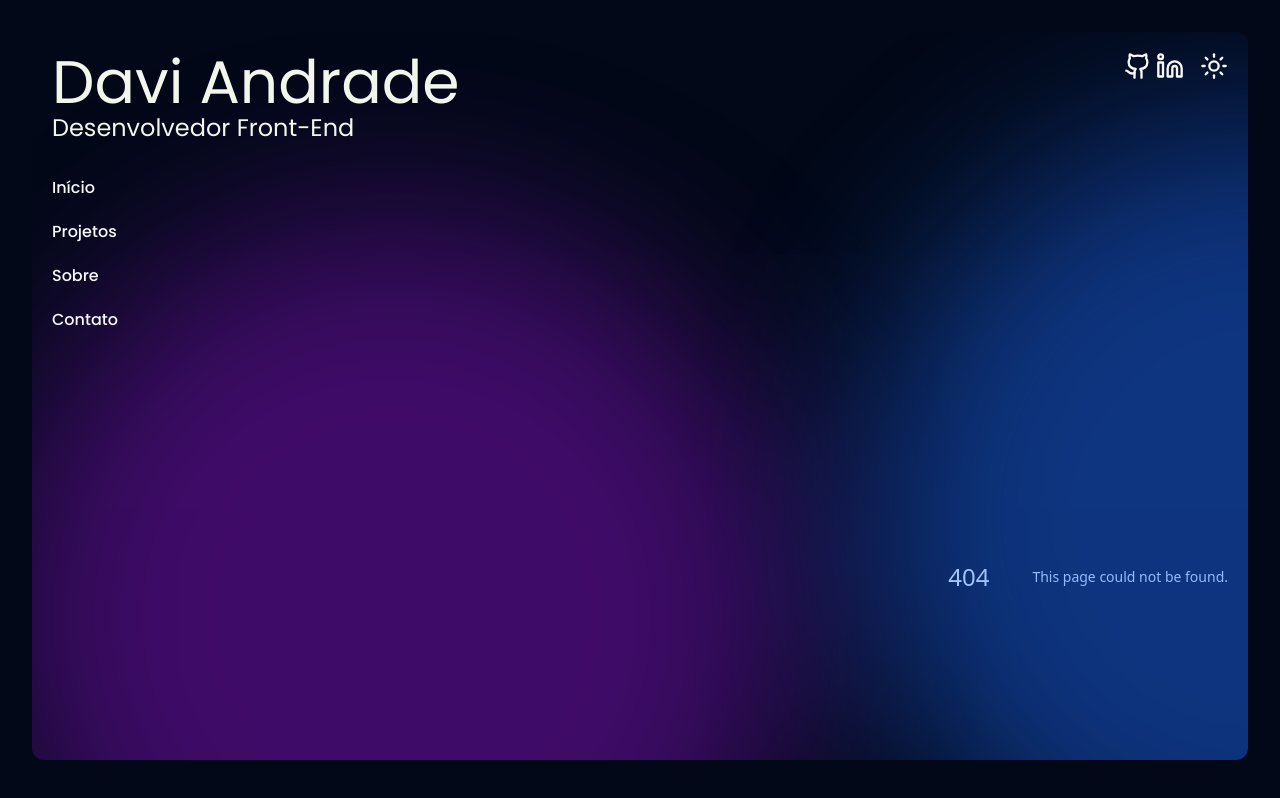
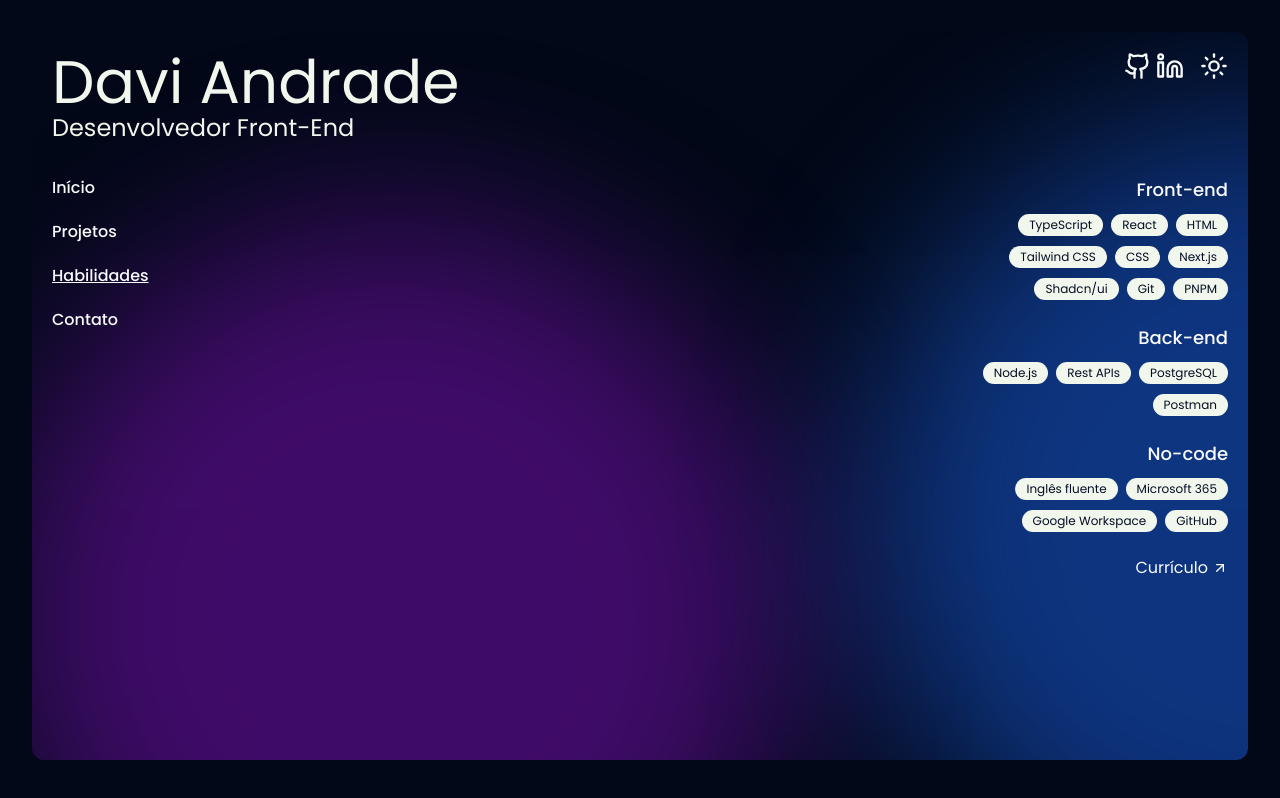
Before and after one commit to davi-andrade-js/dv-portfolio, a Next.js app: page /skills in a window 1280 px wide. Before the commit this address had no page. Built offline with nearby package versions, Linux system fonts and the light colour scheme.

Commit message:
change info page name to skills and rename resume component

```diff
--- a/src/app/(routes)/info/page.tsx
+++ b/src/app/(routes)/skills/page.tsx
@@ -1,5 +1,4 @@
-import Resume from "@/components/Resume";
-import Sidebar from "@/components/Sidebar";
+import DownloadResumeBtn from "@/components/DownloadResumeBtn";
 import { Badge } from "@/components/ui/badge";
 
 export default function Info() {
@@ -30,13 +29,14 @@ export default function Info() {
 
   return (
     <>
-      <main className="fadeIn flex h-full flex-col justify-end md:flex-row md:justify-between">
+      <div className="fadeIn flex h-full flex-col justify-end md:flex-row md:justify-between">
         <div className="font-poppinsRegular z-10 flex h-fit flex-col items-end justify-end space-y-4 text-base md:w-72 md:space-y-6">
           {skills.map((skill) => (
             <div key={skill.name} className="space-y-2 transition-all">
               <h3 className="font-poppinsMedium text-end text-lg transition-all">
                 {skill.name}
               </h3>
+
               <div className="flex h-fit flex-row flex-wrap justify-end gap-1 md:gap-2">
                 {skill.techs.map((tech) => (
                   <div key={tech}>
@@ -49,9 +49,9 @@ export default function Info() {
             </div>
           ))}
 
-          <Resume />
+          <DownloadResumeBtn />
         </div>
-      </main>
+      </div>
     </>
   );
 }
--- a/src/app/page.tsx
+++ b/src/app/page.tsx
@@ -1,5 +1,5 @@
 import React from "react";
-import Resume from "@/components/Resume";
+import DownloadResumeBtn from "@/components/DownloadResumeBtn";
 
 export default function Home() {
   return (
@@ -8,7 +8,8 @@ export default function Home() {
         <p className="w-40 transition-all">
           {`Oi! Sou um Desenvolvedor Web Front-End. Acredito que um software deve ser inspirador, funcional e, sobretudo, prezar pela experiência do usuário.`}
         </p>
-        <Resume />
+
+        <DownloadResumeBtn />
       </article>
     </>
   );
--- a/src/components/Sidebar.tsx
+++ b/src/components/Sidebar.tsx
@@ -19,9 +19,9 @@ export default function Sidebar() {
       section: "projects",
     },
     {
-      name: "Sobre",
-      href: "/info",
-      section: "info",
+      name: "Habilidades",
+      href: "/skills",
+      section: "skills",
     },
     {
       name: "Contato",
```
Also changed, not shown: src/components/DownloadResumeBtn.tsx (renamed from src/components/Resume.tsx).
